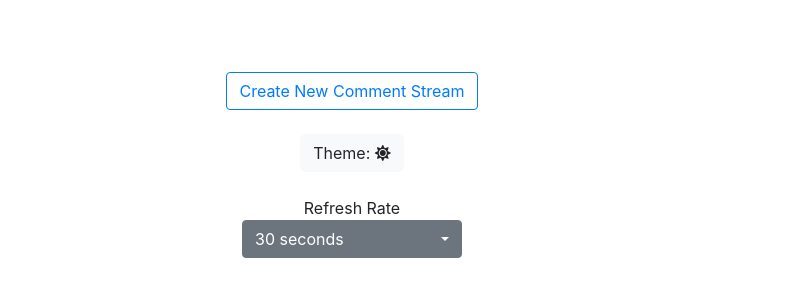
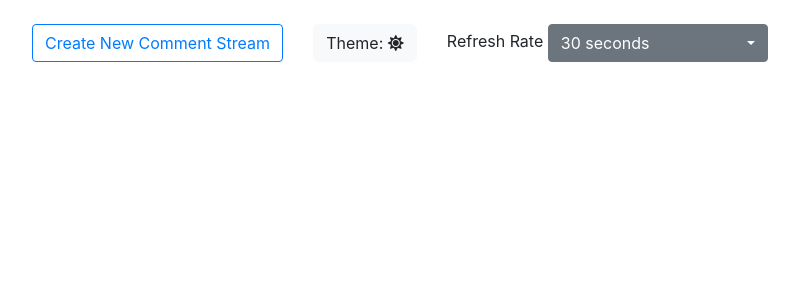
Before and after one commit to maxkernchen/LiveRedditComments, a Django app: template templates/comments.html in a window 1280 px wide. Shown: the top 300 px of the page, without its empty margins (288-1087 px from the left). Run offline with Django 3.2, Linux system fonts and the light colour scheme; the template is opened without the code that fills it, so the values that code supplies are empty; some libraries are stand-ins or nearby versions.

Commit message:
Tracking theme with cookies now, made main comment header inline layout.

```diff
--- a/RedditComments/static/commentStream.js
+++ b/RedditComments/static/commentStream.js
@@ -4,6 +4,12 @@ $('#refresh-btn').hide();
 // bool for when we scrolled down, this for tracking if we should refresh or not.
 // Similar to youtube or twitch comments where scrolling stops the refreshing.
 var scrolledDown = false;
+
+var lightTheme = true;
+
+loadOrCreateCookie();
+toggleTheme(true);
+
 /* Create two promises that will race each other.
 1. promise1 - This promise is only resolved if refresh rate is not "Don't Refresh" ( > 0).
               It is resolved after the amount of the time the refresh rate is defined for passes.
@@ -16,6 +22,8 @@ var scrolledDown = false;
               list past the refresh options.
 
 */
+
+
 
 async function startRace (){
 // get current refresh rate if refresh rate < 0 we don't refresh.
@@ -99,6 +107,10 @@ startRace();
 // Parameter Data - GET response data.
 async function reloadComments(data){
 
+  // remove div for new comments so we only fade in new comments from server
+  if($('#new-comments').length){
+    $('#new-comments').contents().unwrap();
+  }
   $('#spinner').hide();
 
   document.getElementById('inner-comment-list').insertAdjacentHTML('afterbegin', data);
@@ -108,9 +120,6 @@ async function reloadComments(data){
   $('#new-comments').fadeIn(500);
   // wait so the div is not removed before it finishes fading in
   await new Promise(r => setTimeout(r, 500));
-
-  // remove div for new comments so next call will only fade in new comments
-  $('#new-comments').contents().unwrap();
 
   // call entry method again.
   startRace();
@@ -133,20 +142,19 @@ This is needed after the ajax call.
 function toggleTheme(keepSame) {
 
   let themeBtn      = document.getElementById('theme-btn');
-  let light         = themeBtn.classList.contains('btn-light');
   let icon          = document.getElementById('theme-btn-icon');
   let container     = document.getElementById('container');
   let comments      = document.getElementsByClassName('list-group-item');
-
+  let tempThemeBool = false;
   // if currently set to light set to dark and visa versa.
-  if(light && !keepSame){
+  if(lightTheme && !keepSame){
     icon.classList.remove('fa-sun');
     icon.classList.add('fa-moon');
     themeBtn.classList.remove('btn-light');
     themeBtn.classList.add('btn-dark');
     container.classList.add('dark');
     document.body.classList.add('dark');
-
+    tempThemeBool = false;
   }
   else if(!keepSame){
     icon.classList.remove('fa-moon');
@@ -155,13 +163,13 @@ function toggleTheme(keepSame) {
     themeBtn.classList.add('btn-light');
     container.classList.remove('dark');
     document.body.classList.remove('dark');
-
+    tempThemeBool = true;
   }
 
 
   for(let i = 0; i < comments.length; i++){
       if(keepSame){
-        if(light){
+        if(lightTheme){
           comments[i].classList.remove('dark');
         }
         else{
@@ -169,7 +177,7 @@ function toggleTheme(keepSame) {
         }
       }
       else{
-        if(light){
+        if(lightTheme){
           comments[i].classList.add('dark');
         }
         else{
@@ -180,12 +188,25 @@ function toggleTheme(keepSame) {
 
   //add body styles so it shows correctly during refresh
   if(keepSame){
-    if(light){
+    if(lightTheme){
       document.body.classList.remove('dark');
+      icon.classList.remove('fa-moon');
+      icon.classList.add('fa-sun');
+      themeBtn.classList.remove('btn-dark');
+      themeBtn.classList.add('btn-light');
     }
     else{
       document.body.classList.add('dark');
+      icon.classList.remove('fa-sun');
+      icon.classList.add('fa-moon');
+      themeBtn.classList.remove('btn-light');
+      themeBtn.classList.add('btn-dark');
     }
+  }
+
+  //update cookie after changes have been completed
+  if(!keepSame){
+    updateThemeCookie(tempThemeBool);
   }
 
 }
@@ -197,12 +218,10 @@ function toggleTheme(keepSame) {
 */
 function applyDropDownStyle(){
 
-  let themeBtn      = document.getElementById('theme-btn');
-  let light         = themeBtn.classList.contains('btn-light');
   let dropdownItems = document.getElementsByClassName('dropdown-item');
   let dropdownMenu  = document.getElementsByClassName('dropdown-menu')[0];
 
-  if(light){
+  if(lightTheme){
      dropdownMenu.classList.remove('dark');
      for(let i = 0; i < dropdownItems.length; i++){
           dropdownItems[i].classList.remove('dark');
@@ -231,4 +250,24 @@ function scrollListener(){
 
 }
 
+function updateThemeCookie(lightBool) {
+  let date = new Date();
+  date.setTime(date.getTime() + (7 * 24 * 60 * 60 * 1000));
+  document.cookie = 'theme_cookie=' + lightBool + '; ' + 'expires=' + date.toUTCString();
+  lightTheme = lightBool;
+}
+
+function loadOrCreateCookie(){
+  if(document.cookie.indexOf('theme_cookie=') >= 0){
+     let boolStr  = document.cookie
+     .split('; ')
+     .find(row => row.startsWith('theme_cookie='))
+     .split('=')[1];
+     lightTheme = (boolStr === 'true');
+  }
+  else{
+      updateThemeCookie(true);
+  }
+}
+
 window.addEventListener('scroll', scrollListener);
--- a/RedditComments/static/styles.css
+++ b/RedditComments/static/styles.css
@@ -38,9 +38,20 @@ li{
    box-shadow: .5px 5px 15px rgba(0,0,0,.5);
 
 }
-.hide{
-   display: none;
+#header{
+   display: inline-block;
+   min-height: 50px;
+   margin-left: 25vw;
+
+}
+.header-item{
+
+   margin-right: 2vw;
 }
 .center{
    text-align: center;
 }
+#spinner{
+   display: inline-block;
+   position: fixed;
+}
--- a/templates/comments.html
+++ b/templates/comments.html
@@ -43,21 +43,16 @@ crossorigin="anonymous" referrerpolicy="no-referrer"></script>
 <body>
 <div id="container">
 <br>
-<br>
-<br>
+<div id="header">
 
-<div id="refresh_rate" align="center">
-    <a href="/index_new_stream" class="btn btn-outline-primary" role="button">Create New Comment Stream</a>
-    <br>
-    <br>
-    <button onClick="toggleTheme(false)" id="theme-btn" class="themeBtn btn btn-light"> Theme:
+    <a href="/index_new_stream" class="btn btn-outline-primary header-item" role="button">Create New Comment Stream</a>
+
+    <button onClick="toggleTheme(false)" id="theme-btn" class="themeBtn btn btn-light header-item"> Theme:
     <i id="theme-btn-icon" class="fas fa-sun"></i></button>
-    <br>
-    <br>
+
     Refresh Rate
 
-    <div class="col-md-3 center">
-    <select id="refresh-rate-options" class="selectpicker" data-style="btn-secondary">
+    <select id="refresh-rate-options" class="selectpicker header-item" data-style="btn-secondary">
         <option value="5000">5 seconds</option>
         <option value="15000">15 seconds</option>
         <option selected="selected" value="30000">30 seconds</option>
@@ -65,18 +60,17 @@ crossorigin="anonymous" referrerpolicy="no-referrer"></script>
         <option value="60000">60 seconds</option>
         <option value="-1">Don't Refresh</option>
     </select>
-    </div>
+
+
+<div id= "spinner" class="header-item">
+  <i class="fas fa-sync fa-spin fa-2x"></i>
+</div>
 
 </div>
+<br>
+<br>
+<br>
 
-
-<div id= "spinner" align="center">
-    Reloading Comments...
-    <br>
-    <br>
-      <i class="fas fa-sync fa-spin fa-3x"></i>
-</div>
-<br>
 <div id="comments">
 
 <ul class="list-group list-group-flush">
```
